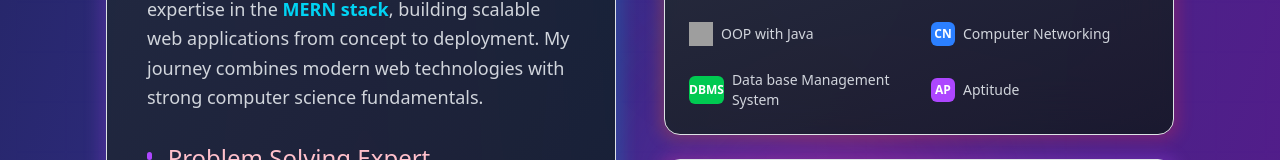
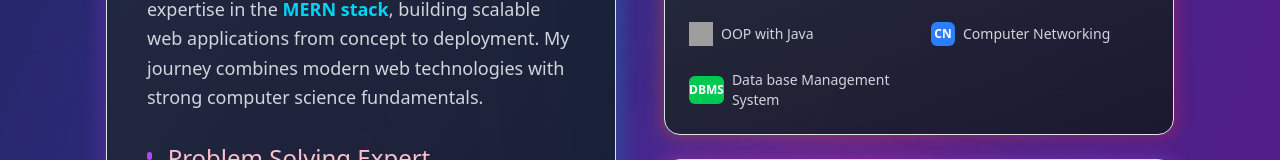
Before and after one commit to Amjadkhan9756/Portfolio, a React (Vite) app: page / in a window 1280 px wide. Shown: the part 2768-2928 px from the top of the page. Built offline with nearby package versions, Linux system fonts and the light colour scheme; grey boxes are pictures that could not be loaded.

Commit message:
new update

```diff
--- a/src/Component/Home.jsx
+++ b/src/Component/Home.jsx
@@ -629,12 +629,12 @@
                           Data base Management System
                         </span>
                       </div>
-                      <div className="flex items-center space-x-2">
+                      {/* <div className="flex items-center space-x-2">
                         <span className="w-6 h-6 bg-purple-500 rounded flex items-center justify-center text-white text-xs font-bold">
                           AP
                         </span>
                         <span className="text-gray-300 text-sm">Aptitude</span>
-                      </div>
+                      </div> */}
                     </div>
                   </div>
                 </div>
```
